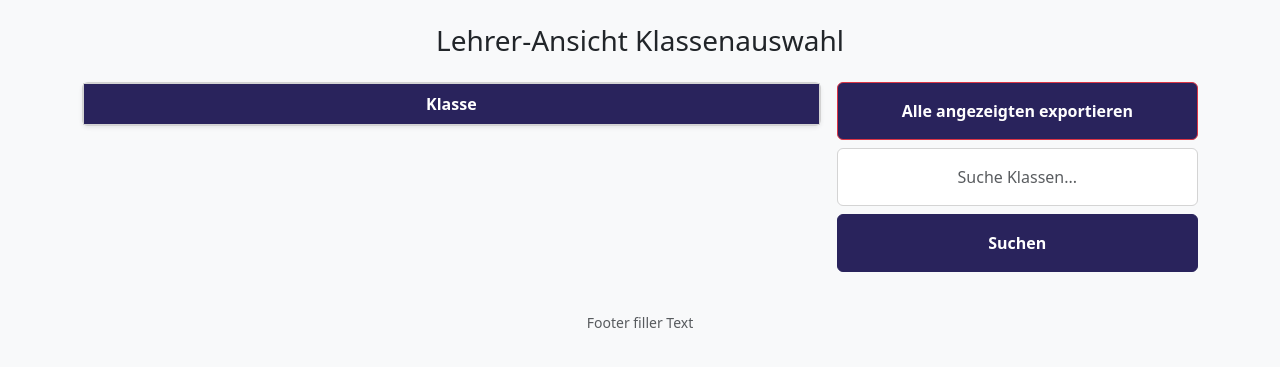
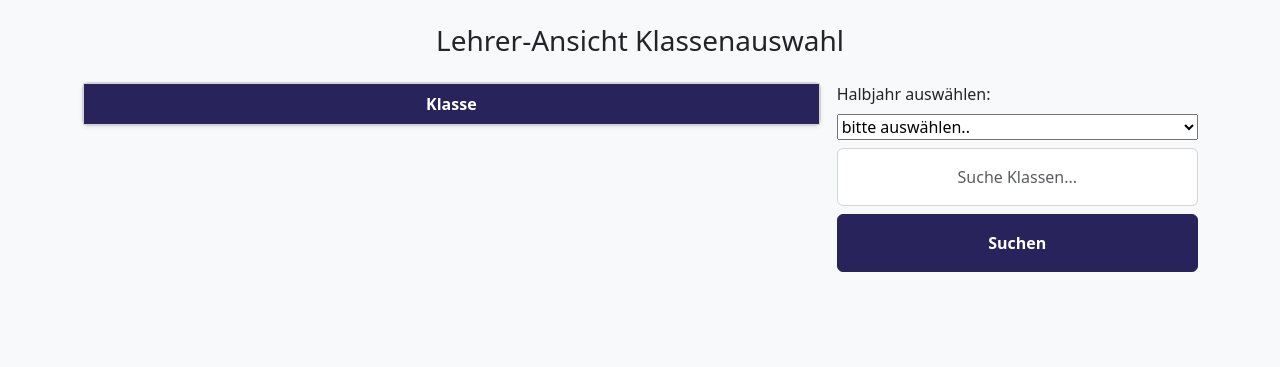
Before and after one commit to nino2634/klassenlisten-digitalisierung, a Flask app: page /teacherView in a window 1280 px wide. Shown: the top 367 px of the page. Run offline with Flask 3, Linux system fonts and the light colour scheme; the visitor is signed in with stand-in values (Sample User, id 1); lists and menus that the app fills with data are empty; parts of the project's set-up code (start-up, migrations or seed data) failed here and were passed over.

Commit message:
added select

```diff
--- a/templates/teacherView.html
+++ b/templates/teacherView.html
@@ -33,8 +33,13 @@
       </div>
 
       <div class="col-lg-4 col-12 d-flex flex-column gap-2">
-        <button id="exportBtn" class="btn btn-danger text-black fw-semibold py-3">Alle angezeigten exportieren</button>
-        <div>
+        <label for="halfYear">Halbjahr auswählen:</label>
+        <select id="halfYear" name="halfYear">
+          <option value="choose">bitte auswählen..</option>
+          <option value="1.Hj">1. Halbjahr</option>
+          <option value="2.Hj">2. Halbjahr</option>
+        </select>
+      <div>
 
 
       <div class="col-12 flex-column gap-2">
@@ -50,10 +55,6 @@
     </div>
   </main>
 
-  <footer class="text-center py-3 text-muted small">
-    Footer filler Text
-  </footer>
-
 
   <script src="https://cdn.jsdelivr.net/npm/bootstrap@5.3.3/dist/js/bootstrap.bundle.min.js" crossorigin="anonymous"></script>
   <script src="../static/js/submitclass.js"></script>
```
